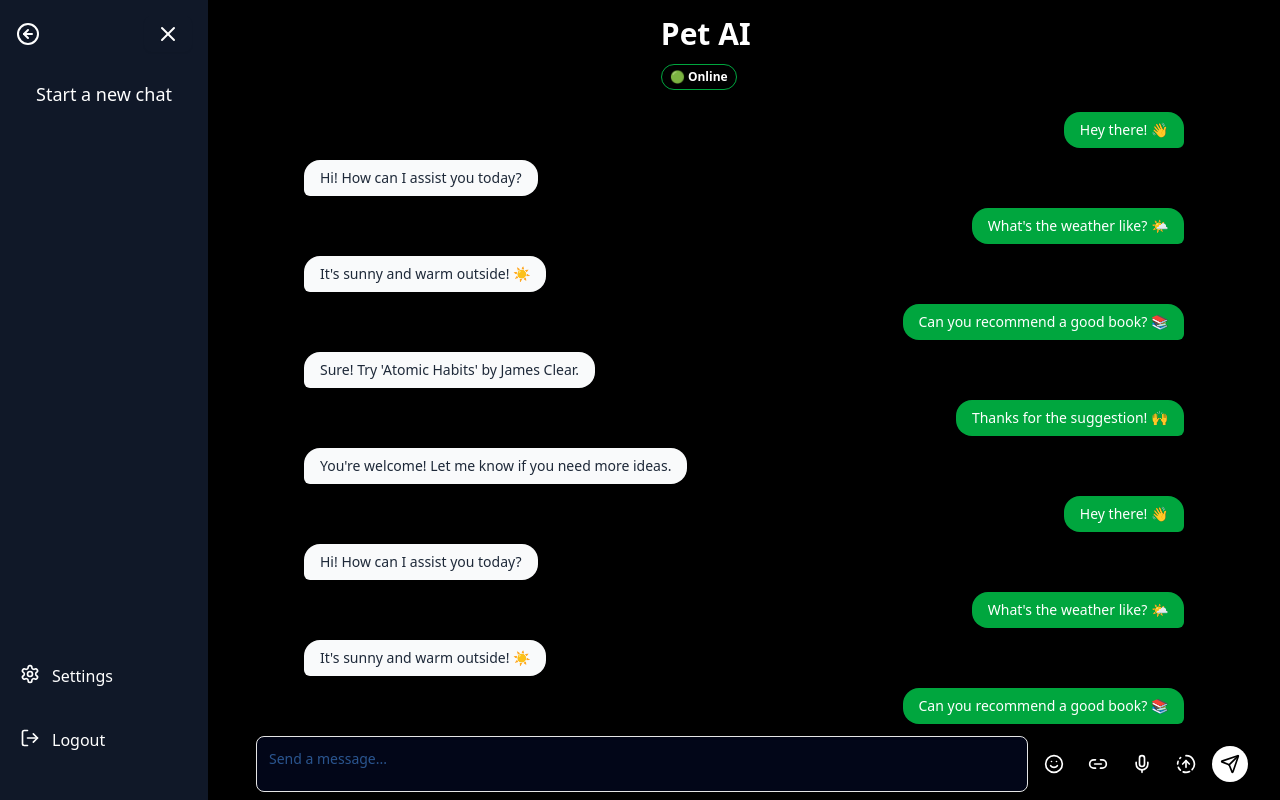
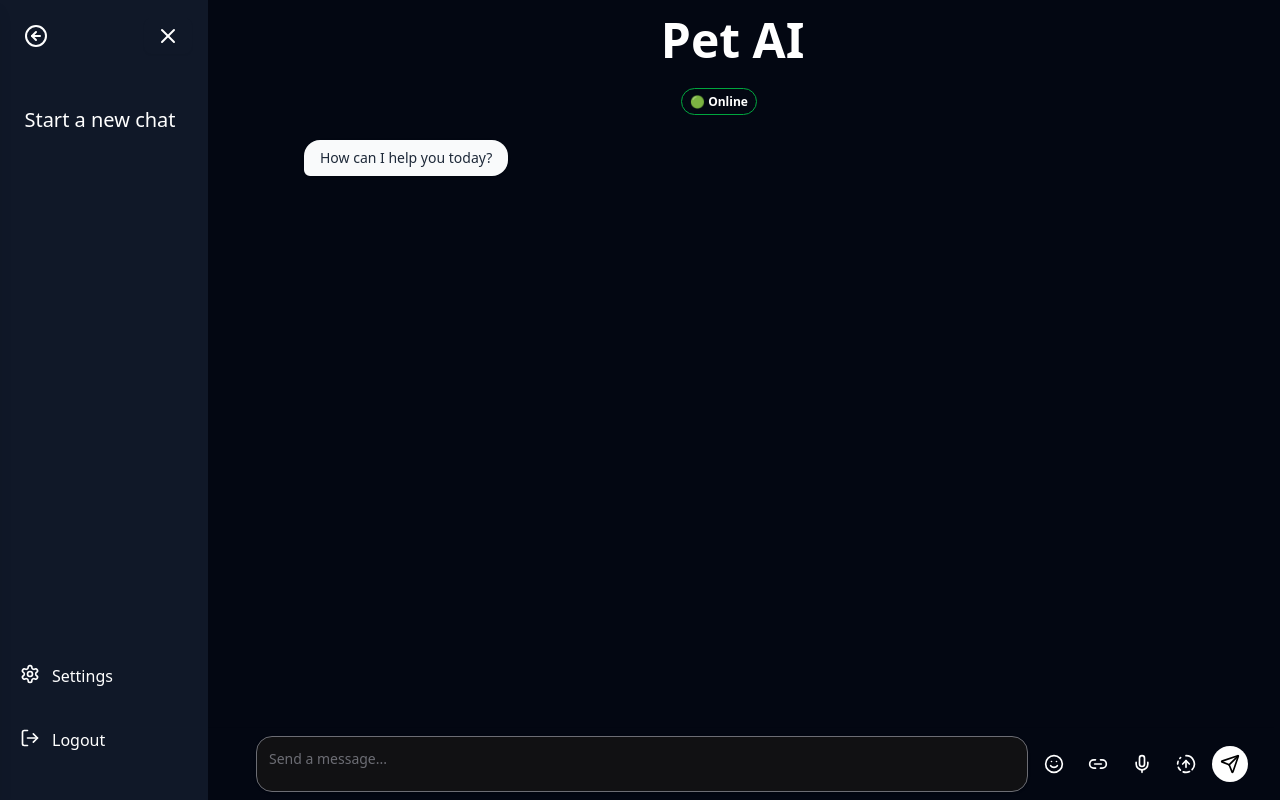
Before and after one commit to jayesh-verma-code/Project-N, a Next.js app: page /pet-ai/chat in a window 1280 px wide. Built offline with nearby package versions, Linux system fonts and the light colour scheme.

Commit message:
new updates Pet-AI

```diff
--- /dev/null
+++ b/app/pet-ai/chat/layout.tsx
@@ -0,0 +1,17 @@
+
+import React from 'react'
+
+
+function PetAILayout({ children }: { children: React.ReactNode }) {
+
+    return (
+
+        <div className='cursor-default'>
+
+           {children}
+        </div>
+      )
+
+}
+
+export default PetAILayout
--- a/app/pet-ai/chat/page.tsx
+++ b/app/pet-ai/chat/page.tsx
@@ -1,89 +1,105 @@
-'use client';
-
-
-import { useState } from 'react';
+'use client'
+import { useEffect, useState } from 'react';
 import { Button } from "@/components/ui/button";
 import { CircleArrowLeft, CircleFadingArrowUp, Link2, LogOut, MenuIcon, Mic, Send, Settings, Smile, XIcon } from "lucide-react";
 import Link from 'next/link';
 
-
+// Define message type
 type Msg = { id: number; text: string };
 
-
-const chat: Msg[] = [
-    { id: 1, text: "Hey there! 👋" },
-    { id: 2, text: "Hi! How can I assist you today?" },
-    { id: 1, text: "What's the weather like? 🌤️" },
-    { id: 2, text: "It's sunny and warm outside! ☀️" },
-    { id: 1, text: "Can you recommend a good book? 📚" },
-    { id: 2, text: "Sure! Try 'Atomic Habits' by James Clear." },
-    { id: 1, text: "Thanks for the suggestion! 🙌" },
-    { id: 2, text: "You're welcome! Let me know if you need more ideas." },
-    { id: 1, text: "Hey there! 👋" },
-    { id: 2, text: "Hi! How can I assist you today?" },
-    { id: 1, text: "What's the weather like? 🌤️" },
-    { id: 2, text: "It's sunny and warm outside! ☀️" },
-    { id: 1, text: "Can you recommend a good book? 📚" },
-    { id: 2, text: "Sure! Try 'Atomic Habits' by James Clear." },
-    { id: 1, text: "Thanks for the suggestion! 🙌" },
-    { id: 2, text: "You're welcome! Let me know if you need more ideas." },
-];
+// Predefined chat responses
+const predefinedChat: Msg[] = [
+    { id: 2, text: "Hey there! 👋 Welcome to your daily dose of health tips." },
+    { id: 2, text: "How are you feeling today? Remember, checking in with yourself is important." },
+    { id: 2, text: "Getting enough sleep is key to staying healthy. Aim for 7–9 hours per night. 💤" },
+    { id: 2, text: "Try to keep a consistent sleep schedule. Your body thrives on routine. 🕒" },
+    { id: 2, text: "Stay active! Even a 20-minute walk can boost your energy and mood. 🚶‍♂️💪" },
+    { id: 2, text: "Hydration matters—try to drink 6–8 glasses of water a day. 💧" },
+    { id: 2, text: "Add more fruits and veggies to your meals for essential vitamins and fiber. 🥦🍎" },
+    { id: 2, text: "Take breaks from screens and stretch regularly—it helps your body and mind. 🧘‍♀️" },
+    { id: 2, text: "Feeling stressed? Take a deep breath. Inhale for 4 seconds, hold for 4, exhale for 4. 🧠" },
+    { id: 2, text: "Mental health matters. It’s okay to ask for help or talk to someone. ❤️" },
+    { id: 2, text: "Don’t skip regular checkups—preventive care can catch issues early. 🩺" }
+  ];
 
 
-export default function petaiPage() {
+export default function PetAIPage() {
     const [sidebarOpen, setSidebarOpen] = useState(true);
     const [sidebarDrawerOpen, setSidebarDrawerOpen] = useState(false);
     const [input, setInput] = useState('');
+    const [messages, setMessages] = useState<Msg[]>([]);
+    const [loading, setLoading] = useState(false);
+    const [responseIndex, setResponseIndex] = useState(0);
+
+    useEffect(() => {
+        setLoading(true)
+        setTimeout(() => {
+            setMessages([{ id: 2, text: "How can I help you today?" }]);  // First bot message
+            setLoading(false); // remove typing indicator
+        }, 1000);
+
+    }, []);
     const handleSend = () => {
+        if (!input.trim()) return;
+        const newMsg: Msg = { id: 1, text: input };
+        setMessages(prev => [...prev, newMsg]);
+        setInput('');
+        setLoading(true);
 
+        setTimeout(() => {
+            setLoading(false);
+            const nextResponse = predefinedChat[responseIndex % predefinedChat.length];
+            setMessages(prev => [...prev, nextResponse]);
+            setResponseIndex(prev => prev + 1);
+        }, 2000);
+    };
 
-    }
+    const handleKeyDown = (e: React.KeyboardEvent<HTMLTextAreaElement>) => {
+        if (e.key === 'Enter' && !e.shiftKey) {
+            e.preventDefault();
+            handleSend();
+        }
+    };
     return (
-
         <div className="flex h-screen overflow-hidden relative ">
 
+            {/* Sidebar for desktop */}
+            <div className={`bg-gray-900 text-white transition-all duration-300 fixed top-0 left-0 h-full z-30 ${sidebarOpen ? 'w-52' : 'w-0'} overflow-hidden hidden lg:block`}>
+                {sidebarOpen && (
+                    <div className="flex flex-col h-full">
+                        <div className="flex justify-between items-center p-4">
+                            <Link href={"/pet-ai"} className="text-xl font-bold p-2 rounded-md hover:bg-slate-800 transition-colors">
+                                <CircleArrowLeft className='size-6 text-white' />
+                            </Link>
+                            <Button onClick={() => setSidebarOpen(false)} className='bg-transparent cursor-pointer hover:bg-slate-800'>
+                                <XIcon className="size-6 text-white" />
+                            </Button>
+                        </div>
+                        <div>
+                            <h1 className='flex h-full items-center justify-center text-xl mt-3 gap-3 w-full p-4 cursor-pointer hover:bg-gray-700 rounded-md -translate-x-1'>Start a new chat</h1>
+                        </div>
+                        <ul className="flex flex-col h-full justify-end overflow-y-auto space-y-2 px-1 pb-8">
+                            <li className='flex  gap-3 w-full p-4 cursor-pointer hover:bg-gray-700 rounded-md items-start text-base'>
+                                <Settings className='size-5 text-white' /> Settings
+                            </li>
+                            <li className='flex gap-3 w-full p-4 cursor-pointer hover:bg-gray-700 rounded-md items-start text-base'>
+                                <LogOut className='size-5 text-white' /> Logout
+                            </li>
+                        </ul>
+                    </div>
+                )}
+            </div>
 
-        {/* Sidebar for desktop */}
-        <div
-            className={`bg-gray-900 text-white transition-all duration-300 fixed top-0 left-0 h-full z-30 ${sidebarOpen ? 'w-52' : 'w-0'} overflow-hidden hidden lg:block`}
-        >
-            {sidebarOpen && (
-                <div className="flex flex-col h-full">
-                    <div className="flex justify-between items-center p-4 ">
-                        <Link href={"/pet-ai"} className="text-xl font-bold">
-                            <CircleArrowLeft className='size-6' />
-                        </Link>
-                        <Button  onClick={() => setSidebarOpen(false)} className='bg-transparent cursor-pointer text-white hover:bg-slate-800'>
-                            <XIcon className="size-6" />
-                        </Button>
-                    </div>
-                    <div>
-                        <h1 className='text-center text-lg mt-3'>Start a new chat</h1>
-                    </div>
-                    <ul className="flex flex-col h-full justify-end overflow-y-auto space-y-2 px-1 pb-8">
-                        <li className='flex  gap-3 w-full p-4 cursor-pointer hover:bg-gray-700 rounded-md items-start text-base'>
-                            <Settings className='size-5' /> Settings
-                        </li>
-                        <li className='flex gap-3 w-full p-4 cursor-pointer hover:bg-gray-700 rounded-md items-start text-base'>
-                            <LogOut className='size-5' /> Logout
-                        </li>
-                    </ul>
-                </div>
-            )}
-        </div>
-
-        {/* Sidebar for mobile */}
-        <div
-                className={`fixed top-0 left-0 h-screen w-60 bg-slate-900 text-white p-4 z-40 transform transition-transform duration-300 ease-in-out ${sidebarDrawerOpen ? 'translate-x-0' : '-translate-x-full'}`}
-            >
+            {/* Sidebar for mobile */}
+            <div className={`fixed top-0 left-0 h-screen w-60 bg-white/10 backdrop-blur-md text-white p-4 z-40 transform transition-transform duration-300 ease-in-out border-r border-white/20 shadow-lg ${sidebarDrawerOpen ? 'translate-x-0' : '-translate-x-full'}`}>
                 {sidebarDrawerOpen && (
                     <div className="flex flex-col h-full ">
                         <div className="flex justify-between items-center p-1">
-                            <Link href={"#"} className="text-xl font-bold">
-                                <CircleArrowLeft className='size-6' />
+                            <Link href={"/pet-ai"} className="text-xl font-bold">
+                                <CircleArrowLeft className='size-6 text-white' />
                             </Link>
-                            <Button  onClick={() => setSidebarDrawerOpen(false)} className='bg-transparent hover:bg-slate-800 cursor-pointer'>
-                                <XIcon className="size-6" />
+                            <Button onClick={() => setSidebarDrawerOpen(false)} className='bg-transparent hover:bg-slate-800 cursor-pointer'>
+                                <XIcon className="size-6 text-white" />
                             </Button>
                         </div>
                         <div>
@@ -91,32 +107,31 @@ export default function petaiPage() {
                         </div>
                         <ul className="flex flex-col h-full justify-end overflow-y-auto space-y-2 px-1 pb-8">
                             <li className='flex  gap-3 w-full p-4 cursor-pointer hover:bg-gray-700 rounded-md items-start text-base'>
-                                <Settings className='size-5' /> Settings
+                                <Settings className='size-5 text-white' /> Settings
                             </li>
                             <li className='flex gap-3 w-full p-4 cursor-pointer hover:bg-gray-700 rounded-md items-start text-base'>
-                                <LogOut className='size-5' /> Logout
+                                <LogOut className='size-5 text-white' /> Logout
                             </li>
                         </ul>
                     </div>
                 )}
             </div>
 
-
             {/* Main Chat Area */}
             <div className={`flex-1 flex-col bg-gray-100 overflow-y-auto relative cursor-default transition-all duration-300 ${sidebarOpen ? 'lg:pl-52' : ''}`}>
 
-
                 {/* Top bar */}
-                <div className='bg-black p-4  text-blue-700 fixed w-full z-20'>
+                <div className='bg-[#030712] p-4  text-blue-700 fixed w-full z-20'>
                     {/* Sidebar for desktop */}
                     {!sidebarOpen && (
                         <Button
                             onClick={() => setSidebarOpen(true)}
-                            className="absolute top-4 left-4 z-10 bg-transparent text-white hover:bg-gray-600 cursor-pointer sm:hidden lg:block"
+                            className="absolute top-4 left-4 z-10 bg-transparent hover:bg-gray-600 cursor-pointer sm:hidden lg:block"
                         >
-                            <MenuIcon className="size-6" />
+                            <MenuIcon className="size-6 text-white" />
                         </Button>
                     )}
+
                     {/* Sidebar toggle botton for mobile */}
                     {!sidebarDrawerOpen && (
                         <button
@@ -126,43 +141,36 @@ export default function petaiPage() {
                             <MenuIcon className="text-gray-100 size-6" />
                         </button>
                     )}
-                    <div className={`${sidebarOpen ? 'pl-[35%]' : 'text-center'} ${sidebarDrawerOpen && 'blur-xs'}`}>
-  <h1 className="text-3xl font-semibold text-white">
-    Pet AI
-    <br />
-    <span className="text-xs border border-green-600 px-2 py-1 rounded-full mt-2 inline-block w-auto">🟢 Online</span>
-  </h1>
-</div>
-
+                    <h1 className={`text-5xl  font-semibold text-white ${sidebarOpen ? 'pl-[35%]' : 'text-center'} ${sidebarDrawerOpen && 'blur-xs'}`}>
+                        Pet AI
+                        <br />
+                        <span className={`w-16 text-xs  border border-green-600 px-2 py-1 rounded-full mt-2 ${sidebarOpen ? 'ml-[2.5%]' : 'text-center'} `}>🟢 Online</span>
+                    </h1>
                 </div>
 
-
                 {/* Chat messages */}
-                <section className={`flex-1 overflow-y-auto py-28 px-2 w-full lg:px-24 scroll-smooth ${sidebarDrawerOpen ? 'opacity-30' : ''} bg-black`}>
+                <section className={`flex-1 min-h-screen overflow-y-auto py-35 px-2 w-full lg:px-24 scroll-smooth ${sidebarDrawerOpen ? 'blur-xs' : ''} bg-[#030712]`}>
                     <div className="flex flex-col gap-3">
-                        {chat.map((m, idx) =>
+                        {messages.map((m, idx) =>
                             m.id === 1 ? (
                                 <UserBubble key={idx}>{m.text}</UserBubble>
                             ) : (
                                 <BotBubble key={idx}>{m.text}</BotBubble>
                             )
                         )}
+                        {loading && <LoadingBubble />}
                     </div>
                 </section>
 
-
                 {/* Input area */}
                 {/* Input area fixed at the bottom */}
-                <div className={`flex items-center justify-center px-4 py-2 bg-black shadow-md fixed bottom-0 left-0 w-full lg:px-8 gap-2 z-10 ${sidebarOpen ? 'lg:pl-64' : ''} ${sidebarDrawerOpen ? 'blur-xs' : ''}`}>
-
-
-
-
+                <div className={`flex items-center justify-center px-4 py-2 bg-[#030712] shadow-md fixed bottom-0 left-0 w-full lg:px-8 gap-2 z-10 ${sidebarOpen ? 'lg:pl-64' : ''} ${sidebarDrawerOpen ? 'blur-xs' : ''}`}>
                     <textarea
                         value={input}
                         onChange={(e) => setInput(e.target.value)}
+                        onKeyDown={handleKeyDown}
                         placeholder="Send a message..."
-                        className="h-14 p-3  text-blue-400 bg-slate-950  text-sm  rounded-md shadow-sm resize-none overflow-y-auto  w-[80%] outline-none border"
+                        className="h-14 p-3 text-blue-400 bg-[#111113] text-sm rounded-2xl shadow-sm resize-none overflow-y-auto w-[80%] outline-none border border-[#6C6D74] placeholder:text-[#6C6D74]"
                     />
                     <div className="flex items-center right-[8.5%] gap-2 ">
                         <Button size="icon" variant="ghost" className="text-white">
@@ -176,7 +184,7 @@ export default function petaiPage() {
                         </Button>
                         <Button size="icon" variant="ghost" className="text-white">
 
-                            <CircleFadingArrowUp className='size-5'/>
+                            <CircleFadingArrowUp className='size-5' />
                         </Button>
                         <Button onClick={handleSend} size="icon" variant="ghost" className="text-black bg-white rounded-full cursor-pointer">
                             <Send className="size-5 " />
@@ -188,7 +196,6 @@ export default function petaiPage() {
     );
 }
 
-
 function UserBubble({ children }: { children: React.ReactNode }) {
     return (
         <div className="ml-auto flex max-w-[75%] items-end gap-2">
@@ -199,13 +206,24 @@ function UserBubble({ children }: { children: React.ReactNode }) {
     );
 }
 
-
 function BotBubble({ children }: { children: React.ReactNode }) {
     return (
-        <div className="mr-auto flex max-w-[75%] items-end gap-2">
+        <div className="mr-auto flex max-w-[75%] items-start gap-2">
             <div className="rounded-2xl rounded-bl-sm bg-gray-50 text-gray-800 px-4 py-2 text-sm shadow">
                 {children}
             </div>
         </div>
     );
 }
+
+function LoadingBubble() {
+    return (
+        <div className="mr-auto flex max-w-[75%] items-end gap-2">
+            <div className="rounded-2xl rounded-bl-sm bg-gray-50 text-gray-800 px-4 py-2 text-sm shadow flex items-center gap-1">
+                <div className="w-1 h-2 rounded-full bg-[#030712] animate-bounce [animation-delay:0s]" />
+                <div className="w-1 h-2 rounded-full bg-[#030712] animate-bounce [animation-delay:0.2s]" />
+                <div className="w-1 h-2 rounded-full bg-[#030712] animate-bounce [animation-delay:0.4s]" />
+            </div>
+        </div>
+    );
+}
```
Also changed, not shown: app/pet-ai/_components/LandingPage.tsx (+11 -19 lines), app/pet-ai/page.tsx (+3 -8 lines), package.json (+17 -1 lines).
